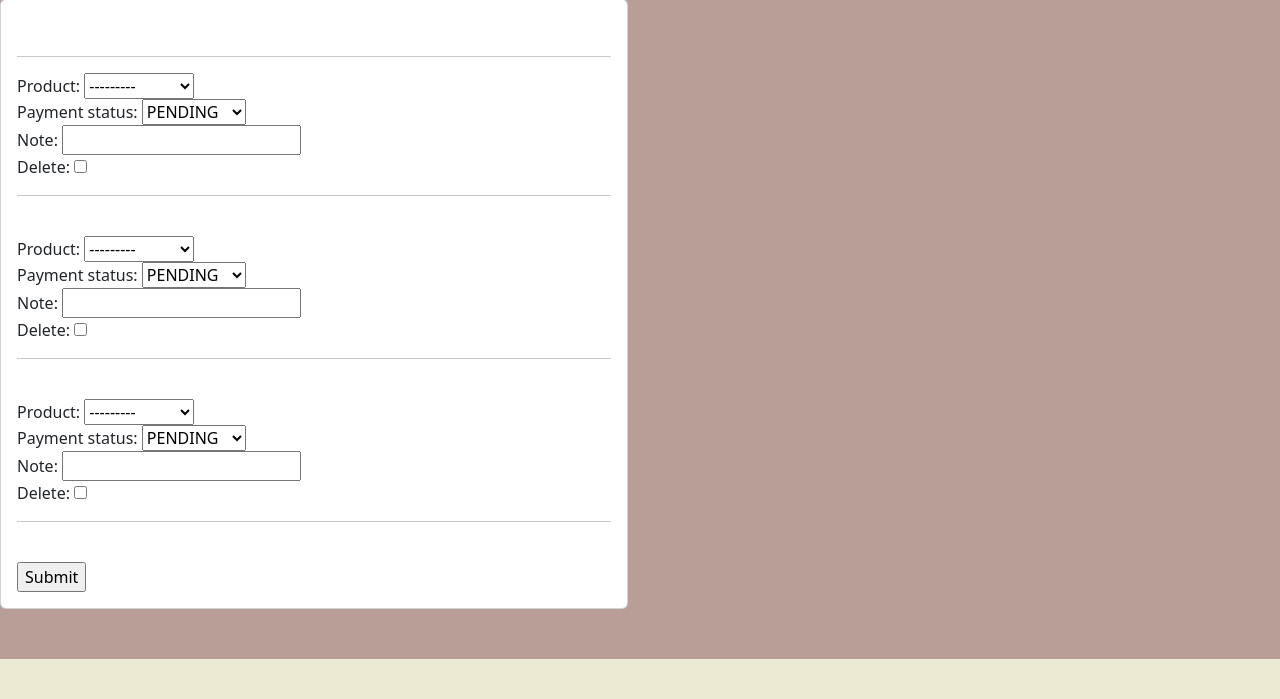
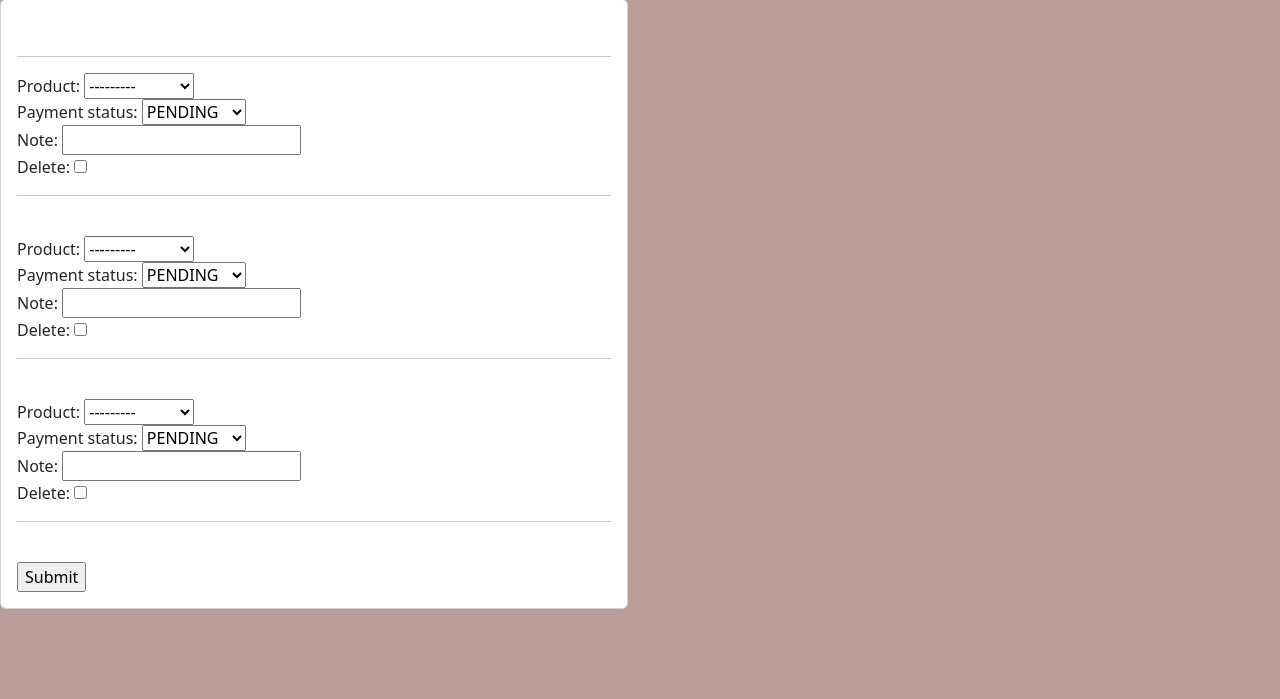
Before and after one commit to Mahmoud-Al-Jaziri/CoffeeShop-CMS, a Django app: page /create_order/1 in a window 1280 px wide. Shown: the part 101-800 px from the top of the page. Run offline with Django 5.2, Linux system fonts and the light colour scheme; a user stored in the database is signed in; data comes from the database, SQL or seed files in the repository; both versions use the stored data as it was after the commit.

Commit message:
pil problem

```diff
--- a/shopFront/models.py
+++ b/shopFront/models.py
@@ -1,5 +1,6 @@
 from django.db import models
 from django.contrib.auth.models import User
+from PIL import Image
 
 MEMBERSHIP_BRONZE = 'BRONZE'
 MEMBERSHIP_SILVER = 'SILVER'
--- a/shopFront/templates/shopFront/order_form.html
+++ b/shopFront/templates/shopFront/order_form.html
@@ -33,17 +33,4 @@
 	</div>
 </div>
 
-<div class="footer">
-	<p></p>
-</div>
-<style>
-	.footer {
-		position: fixed;
-		left: 0;
-		bottom: 0;
-		width: 100%;
-		height: 2.5rem;
-		background-color: #ece9d2;
-	  }
-</style>
 {% endblock %}
```
Also changed, not shown: db.sqlite3, static/images/sara_SpGBRpx.jpg (added), static/images/zain_ibdWKju.jpg (added).
